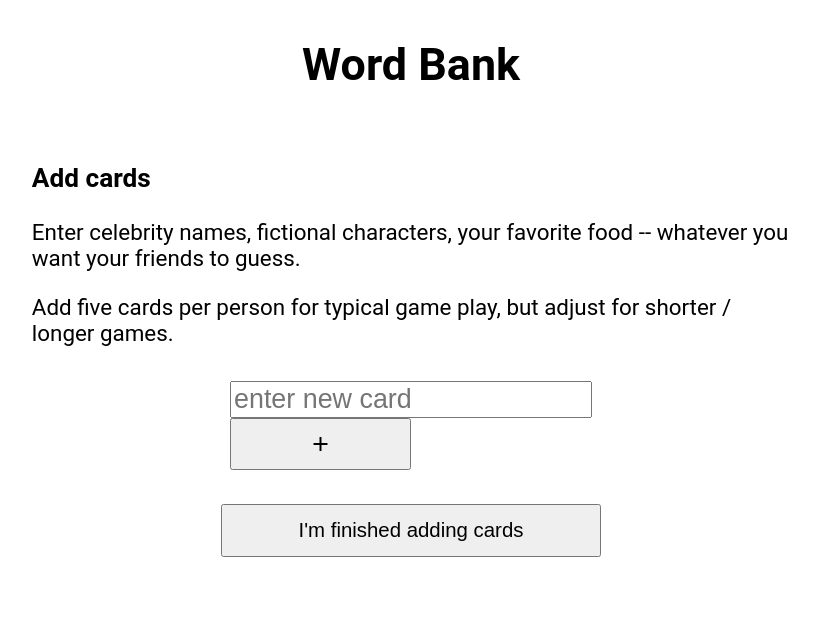
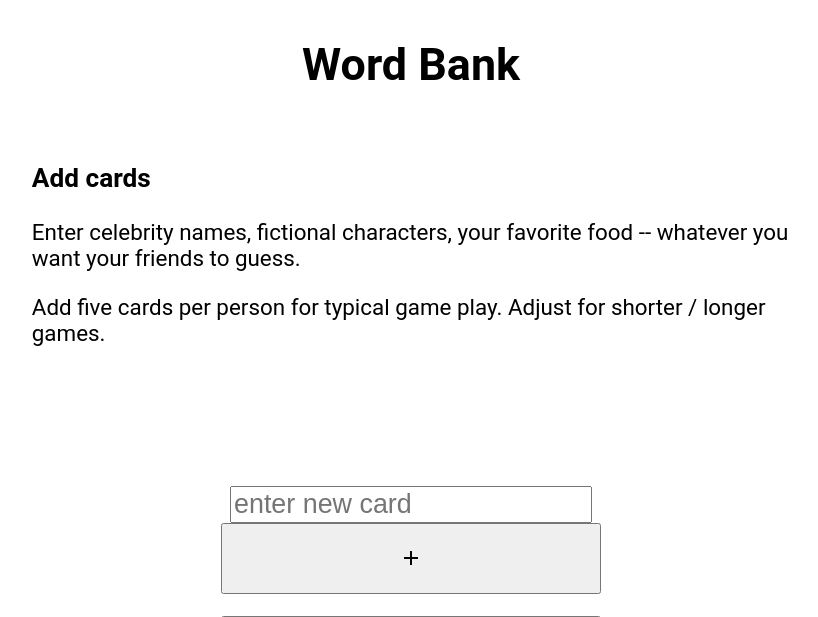
Before and after one commit to cgerson/game-night-word-bank, a Python web app: template templates/add-cards.html in a window 1280 px wide. Shown: the top 617 px of the page, without its empty margins (245-1063 px from the left). Run offline with Jinja, Linux system fonts and the light colour scheme; the template is opened without the code that fills it, so the values that code supplies are empty.

Commit message:
styles and grids

```diff
--- a/static/style.css
+++ b/static/style.css
@@ -10,6 +10,7 @@
         grid-template-rows: auto;*/
         grid-template-columns: 20% 60% 20%;
         grid-template-rows: auto 1fr 1fr 1fr 1fr auto;
+        /*grid-template-rows: repeat(auto-fit, minmax(30px, 1fr));*/
         grid-gap: 1rem;
         grid-template-areas:
                     "header header header"
@@ -80,11 +81,21 @@
     }
 
     /* team and start buttons on home page */
+
+    .game {
+        background-color: lightgray;
+    }
+
     .game-start  {
         width: 80%;
         height: 50%;
         margin: 1em;
         background-color: lightblue;
+        color: black;
+      }
+
+    .game-reset  {
+        background-color: lightcoral;
         color: black;
       }
 
--- a/templates/add-cards.html
+++ b/templates/add-cards.html
@@ -4,23 +4,25 @@
 <div class = "site-instruction">
     <h3>Add cards</h3>
     <p id = "instruction">Enter celebrity names, fictional characters, your favorite food -- whatever you want your friends to guess. </p>
-    <p id = "instruction">Add five cards per person for typical game play, but adjust for shorter / longer games.</p>
+    <p id = "instruction">Add five cards per person for typical game play. Adjust for shorter / longer games.</p>
 </div>
-<div class = "site-options">
+<div class = "site-submit">
     <form id = "add-cards" method="POST" action="/{{ gamename }}/add_one_card/">
-        <span class = "site-options1">
+        <span>
+        <div class = "site-options1">
             <input type="text" name="newcard" placeholder="enter new card" class="game-text-input" required><br>
-        </span>
-        <span class = "site-options2">
-            <button type="submit" name="submit" id="addcard" class = "game-submit"><span class="material-icons">add</span></button>
+        </div>
+        <div class = "site-options2">
+            <button type="submit" name="submit" id="addcard" title="add card" class = "game-submit"><span class="material-icons">add</span></button>
 
-        </span>
+        </div>
+    </span>
     </form>
     {% for c in cards_added %}
         <p>{{ c }}</p>
     {% endfor %}
-</div>
-<div class = "site-submit">
+
+
     <form id = "complete_add_cards" method="GET" action="/{{ gamename }}/">
         <button type="submit" class = "game-submit" id="finished">I'm finished adding cards</button>
     </form>
```
Also changed, not shown: templates/home.html (+7 -4 lines).
